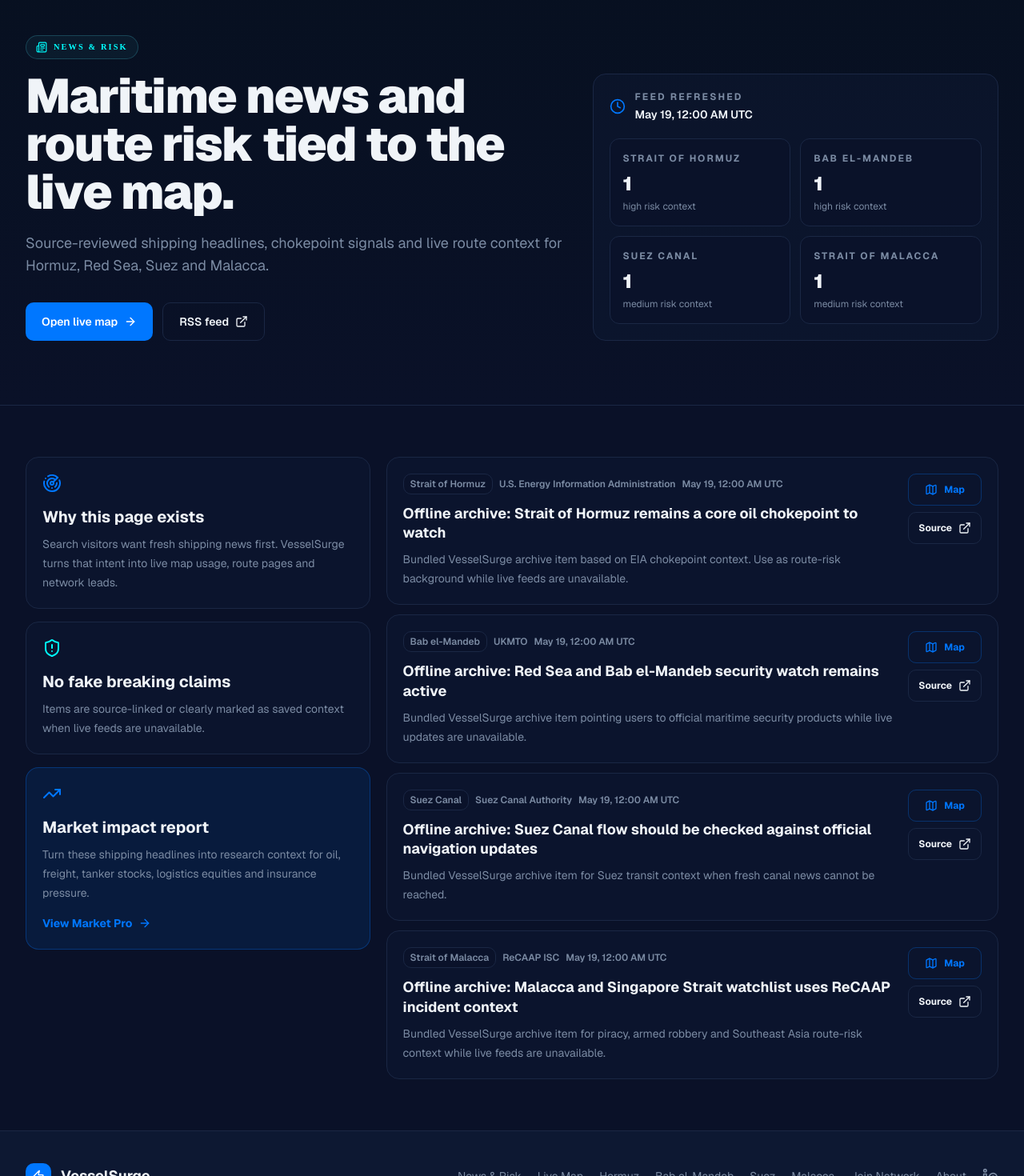
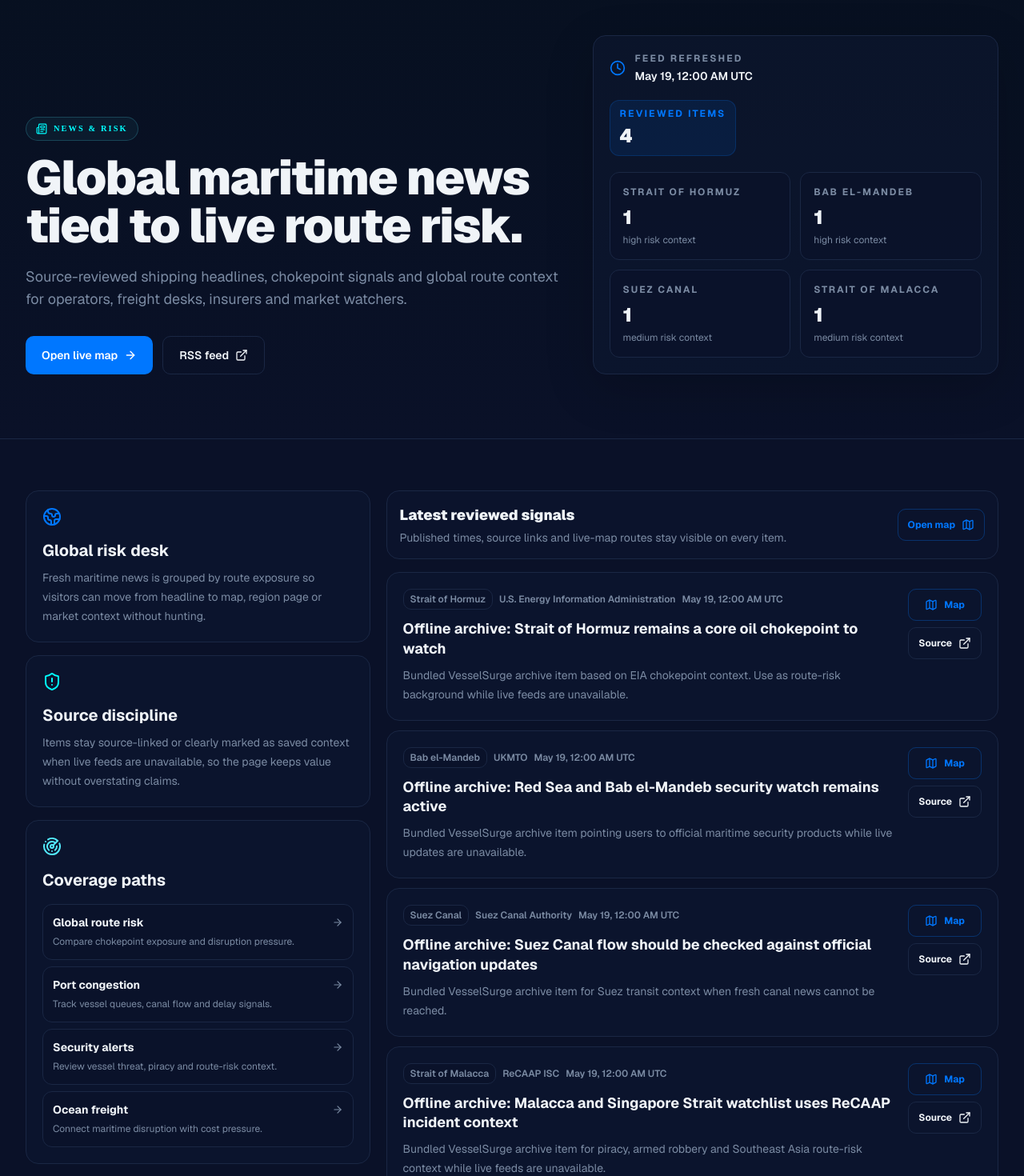
Before and after one commit to mrcheriftrading-debug/v0-vesselsurge, a Next.js app: page /latest in a window 1280 px wide. Shown: the part 100-1570 px from the top of the page at 80% size. Built offline with nearby package versions, Linux system fonts and the light colour scheme; no server answers; the database is empty.

Commit message:
Polish global news risk layout

```diff
--- a/app/latest/page.tsx
+++ b/app/latest/page.tsx
@@ -1,6 +1,6 @@
 import type { Metadata } from "next"
 import Link from "next/link"
-import { ArrowRight, Clock, ExternalLink, Map, Newspaper, Radar, ShieldAlert, TrendingUp } from "lucide-react"
+import { ArrowRight, Clock, ExternalLink, Globe2, Map, Newspaper, Radar, ShieldAlert, TrendingUp } from "lucide-react"
 import { SiteFooter } from "@/components/site-footer"
 import { SiteNavigation } from "@/components/site-navigation"
 import { getFreshMaritimeDashboardCache, getLastMaritimeDashboardCache, type MaritimeDashboardResponse } from "@/lib/maritime-dashboard-cache"
@@ -80,6 +80,13 @@ function dedupeArticles(articles: LatestArticle[]) {
   })
 }
 
+const globalRiskLinks = [
+  { href: "/topics/global-shipping-route-risk", label: "Global route risk", text: "Compare chokepoint exposure and disruption pressure." },
+  { href: "/topics/port-congestion-tracker", label: "Port congestion", text: "Track vessel queues, canal flow and delay signals." },
+  { href: "/topics/maritime-security-alerts", label: "Security alerts", text: "Review vessel threat, piracy and route-risk context." },
+  { href: "/topics/ocean-freight-intelligence", label: "Ocean freight", text: "Connect maritime disruption with cost pressure." },
+]
+
 async function loadLatestData() {
   const admin = createAdminClient()
   const cached = await getFreshMaritimeDashboardCache(admin)
@@ -141,10 +148,10 @@ export default async function LatestMaritimeNewsPage() {
                 News & Risk
               </div>
               <h1 className="max-w-4xl text-4xl font-black tracking-tight text-foreground sm:text-5xl lg:text-6xl">
-                Maritime news and route risk tied to the live map.
+                Global maritime news tied to live route risk.
               </h1>
               <p className="mt-5 max-w-3xl text-base leading-7 text-muted-foreground sm:text-lg">
-                Source-reviewed shipping headlines, chokepoint signals and live route context for Hormuz, Red Sea, Suez and Malacca.
+                Source-reviewed shipping headlines, chokepoint signals and global route context for operators, freight desks, insurers and market watchers.
               </p>
               <div className="mt-8 flex flex-col gap-3 sm:flex-row">
                 <Link href="/map-dashboard" className="inline-flex min-h-12 items-center justify-center gap-2 rounded-md bg-primary px-5 text-sm font-semibold text-primary-foreground transition-all hover:-translate-y-0.5 hover:bg-primary/90">
@@ -155,7 +162,8 @@ export default async function LatestMaritimeNewsPage() {
                 </Link>
               </div>
             </div>
-            <div className="rounded-xl border border-border bg-card/55 p-5">
+            <div className="rounded-xl border border-border bg-card/55 p-5 shadow-[0_18px_60px_rgba(0,0,0,0.18)]">
+              <div className="flex flex-col gap-5 sm:flex-row sm:items-start sm:justify-between lg:flex-col">
                 <div className="flex items-center gap-3">
                   <Clock className="h-5 w-5 text-primary" />
                   <div>
@@ -163,6 +171,11 @@ export default async function LatestMaritimeNewsPage() {
                       Feed refreshed
                     </div>
                     <div className="mt-1 text-sm font-semibold text-foreground">{formatTime(generatedAt)}</div>
+                  </div>
+                </div>
+                <div className="rounded-lg border border-primary/20 bg-primary/10 px-3 py-2">
+                  <div className="text-xs font-bold uppercase tracking-[0.18em] text-primary">Reviewed items</div>
+                  <div className="mt-1 text-2xl font-black text-foreground">{articles.length}</div>
                 </div>
               </div>
               <div className="mt-5 grid grid-cols-2 gap-3">
@@ -182,18 +195,33 @@ export default async function LatestMaritimeNewsPage() {
           <div className="mx-auto grid max-w-7xl gap-5 lg:grid-cols-[0.72fr_1.28fr]">
             <aside className="space-y-4">
               <div className="rounded-xl border border-border bg-card/50 p-5">
-                <Radar className="h-6 w-6 text-primary" />
-                <h2 className="mt-4 text-xl font-bold text-foreground">Why this page exists</h2>
+                <Globe2 className="h-6 w-6 text-primary" />
+                <h2 className="mt-4 text-xl font-bold text-foreground">Global risk desk</h2>
                 <p className="mt-2 text-sm leading-6 text-muted-foreground">
-                  Search visitors want fresh shipping news first. VesselSurge turns that intent into live map usage, route pages and network leads.
+                  Fresh maritime news is grouped by route exposure so visitors can move from headline to map, region page or market context without hunting.
                 </p>
               </div>
               <div className="rounded-xl border border-border bg-card/50 p-5">
                 <ShieldAlert className="h-6 w-6 text-accent" />
-                <h2 className="mt-4 text-xl font-bold text-foreground">No fake breaking claims</h2>
+                <h2 className="mt-4 text-xl font-bold text-foreground">Source discipline</h2>
                 <p className="mt-2 text-sm leading-6 text-muted-foreground">
-                  Items are source-linked or clearly marked as saved context when live feeds are unavailable.
+                  Items stay source-linked or clearly marked as saved context when live feeds are unavailable, so the page keeps value without overstating claims.
                 </p>
+              </div>
+              <div className="rounded-xl border border-border bg-card/50 p-5">
+                <Radar className="h-6 w-6 text-cyan-300" />
+                <h2 className="mt-4 text-xl font-bold text-foreground">Coverage paths</h2>
+                <div className="mt-4 grid gap-2">
+                  {globalRiskLinks.map((item) => (
+                    <Link key={item.href} href={item.href} className="group rounded-lg border border-border bg-background/55 p-3 transition-colors hover:border-primary/30">
+                      <div className="flex items-center justify-between gap-3">
+                        <span className="text-sm font-bold text-foreground">{item.label}</span>
+                        <ArrowRight className="h-3.5 w-3.5 text-muted-foreground transition-transform group-hover:translate-x-0.5 group-hover:text-primary" />
+                      </div>
+                      <p className="mt-1 text-xs leading-5 text-muted-foreground">{item.text}</p>
+                    </Link>
+                  ))}
+                </div>
               </div>
               <Link href="/pro-market" className="block rounded-xl border border-primary/30 bg-primary/10 p-5 transition-colors hover:border-primary/60">
                 <TrendingUp className="h-6 w-6 text-primary" />
@@ -207,6 +235,16 @@ export default async function LatestMaritimeNewsPage() {
               </Link>
             </aside>
 
+            <div>
+              <div className="mb-4 flex flex-col gap-2 rounded-xl border border-border bg-card/40 p-4 sm:flex-row sm:items-center sm:justify-between">
+                <div>
+                  <h2 className="text-lg font-black text-foreground">Latest reviewed signals</h2>
+                  <p className="mt-1 text-sm text-muted-foreground">Published times, source links and live-map routes stay visible on every item.</p>
+                </div>
+                <Link href="/map-dashboard" className="inline-flex min-h-10 items-center justify-center gap-2 rounded-md border border-primary/30 px-3 text-xs font-bold text-primary transition-colors hover:bg-primary/10">
+                  Open map <Map className="h-4 w-4" />
+                </Link>
+              </div>
               <div className="grid gap-3">
               {articles.map((article) => (
                 <article key={`${article.id}-${article.sourceUrl}`} className="rounded-xl border border-border bg-card/50 p-5">
@@ -236,6 +274,7 @@ export default async function LatestMaritimeNewsPage() {
               ))}
               </div>
             </div>
+          </div>
         </section>
       </main>
       <script type="application/ld+json" dangerouslySetInnerHTML={{ __html: JSON.stringify(schema) }} />
```
Lines whose indentation alone changed are shown as unchanged.
